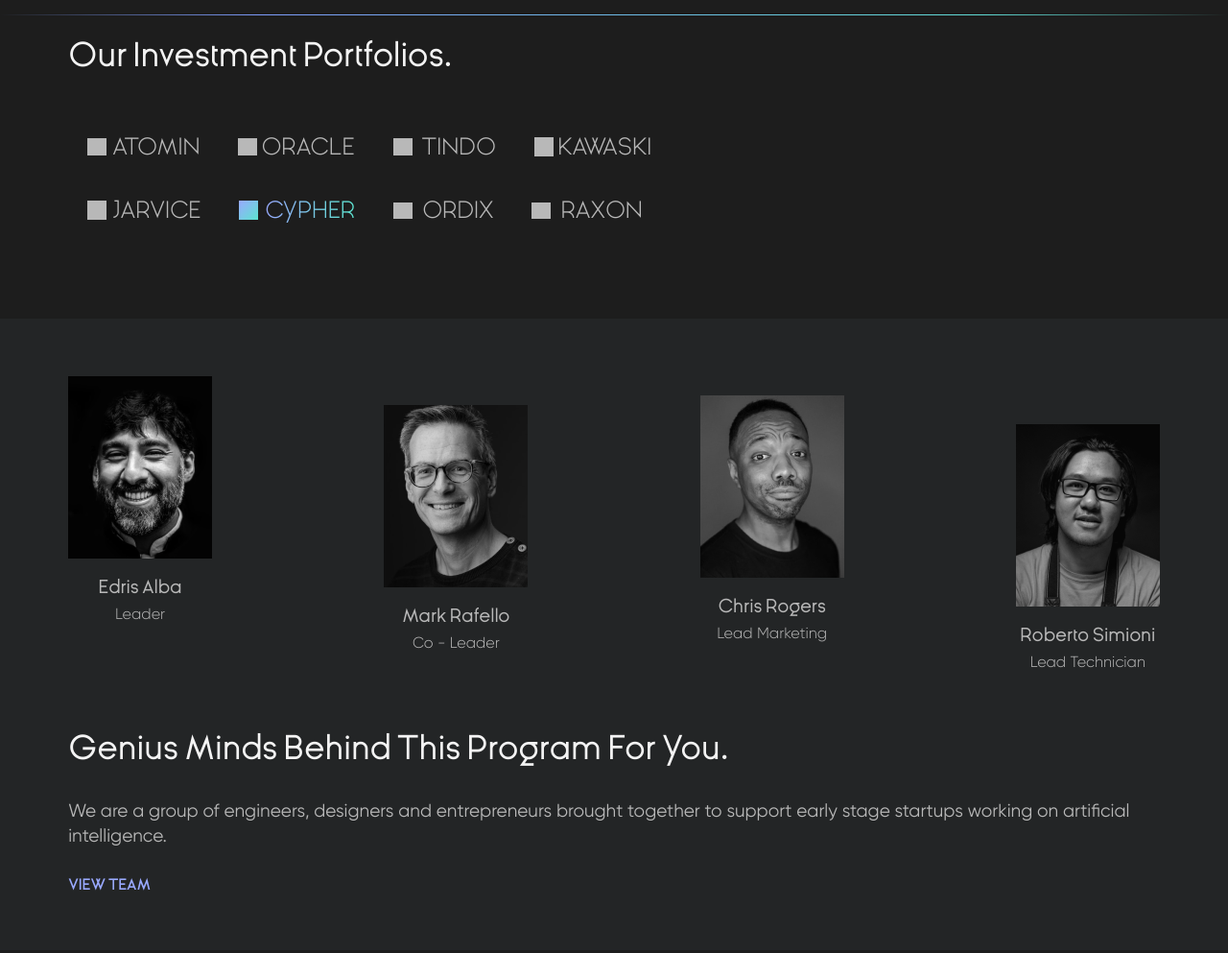
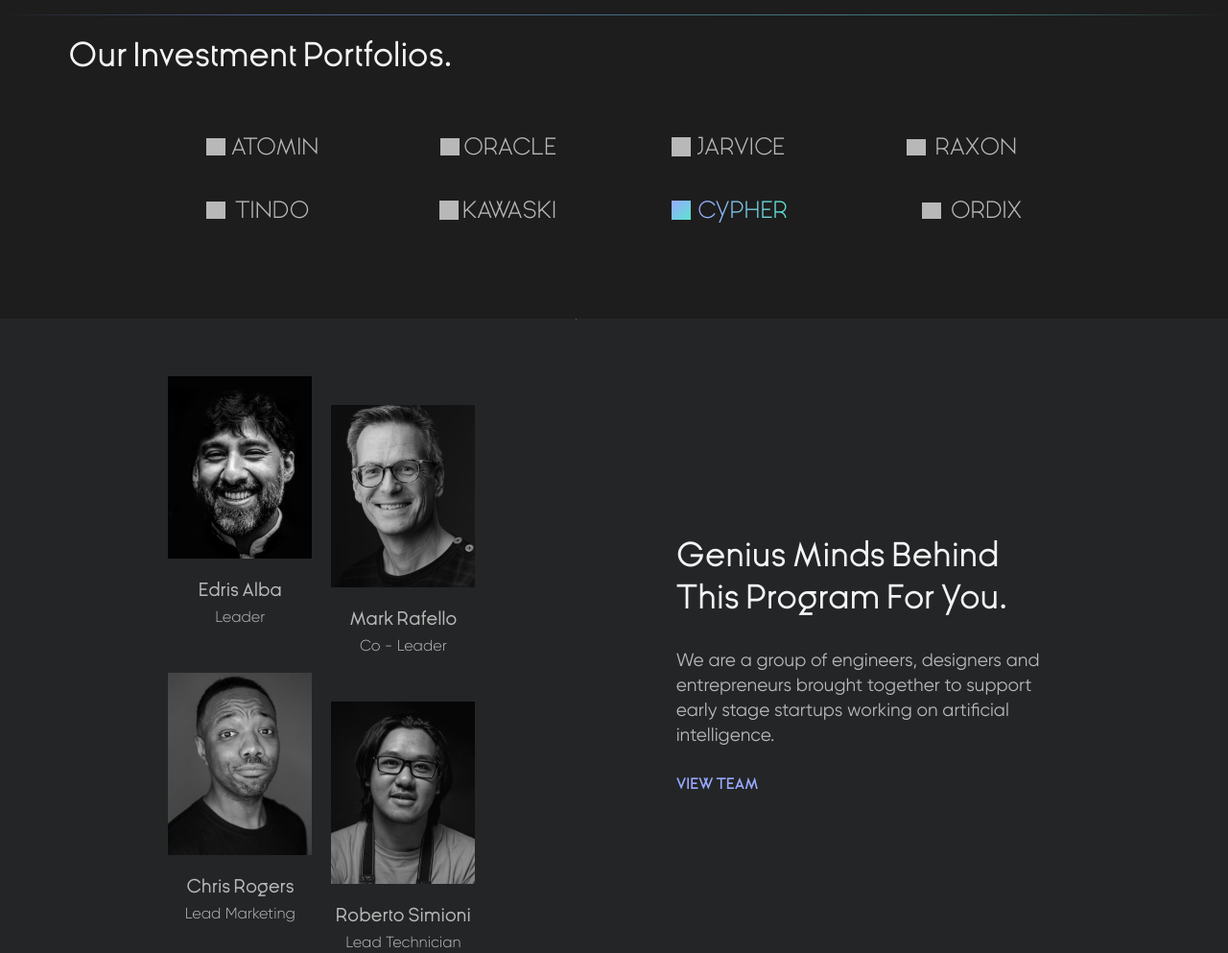
Before and after one commit to starandry/Aries, a website: page page/index.html in a window 1280 px wide. Shown: the part 2620-3613 px from the top of the page at 96% size. Drawn offline with nearby package versions, Linux system fonts and the light colour scheme; files that its build step writes are made by us from their sources; files whose address does not match are found by name.

Commit message:
investments robotics personnel - media

```diff
--- a/components/diversification/_diversification-media.scss
+++ b/components/diversification/_diversification-media.scss
@@ -0,0 +1,124 @@
+@include tablet {
+  .brand-list {
+    @include rowing(center);
+  }
+
+  .divers-list-1, .divers-list-2 {
+    @include sizes(620px);
+  }
+}
+
+@include laptop {
+  .divers-list-1, .divers-list-2 {
+    @include sizes(485px);
+
+    > .diver-top {
+      order: 0;
+    }
+
+    > .diver-middle {
+      order: 2;
+    }
+
+    > .diver-bottom {
+      order: 3;
+    }
+
+    > .diver-special {
+      order: 1;
+    }
+  }
+
+  .link-divers {
+    padding-inline: 60px;
+  }
+}
+
+@include desktop {
+  .divers-title {
+    @include fonts(null, $desktop-font, null, $h2-desktop-line-height);
+    padding-top: 30px;
+  }
+
+  .divers-list-1, .divers-list-2 {
+    @include sizes(50%);
+  }
+
+  .link-divers {
+    padding: 60px;
+  }
+
+  .box-icon-divers {
+    > .icon-divers {
+      @include sizes(30px);
+    }
+  }
+
+  .box-atom {
+    @include sizes(null, 27px);
+
+    > .atom {
+      @include sizes(null, 27.3px);
+    }
+  }
+
+  .box-oracle {
+    @include sizes(null, 28px);
+
+    > .oracle {
+      @include sizes(null, 28.575px);
+    }
+  }
+
+  .box-tindo {
+    @include sizes(null, 27px);
+
+    > .tindo {
+      @include sizes(null, 27.39px);
+    }
+  }
+
+  .box-kawaski {
+    @include sizes(null, 30px);
+
+    > .kawaski {
+      @include sizes(null, 30px);
+    }
+  }
+
+  .text-divers {
+    @include fonts(null, $semi-large-font);
+  }
+
+  .box-jarvice {
+    @include sizes(null, 30px);
+
+    > .jarvice {
+      @include sizes(null, 30px);
+    }
+  }
+
+  .box-cypher {
+    @include sizes(null, 30px);
+
+    > .cypher {
+      @include sizes(null, 30px);
+    }
+  }
+
+  .box-ordix {
+    @include sizes(null, 26px);
+
+    > .ordix {
+      @include sizes(null, 26px);
+    }
+  }
+
+  .box-raxon {
+    @include sizes(null, 25px);
+
+    > .raxon {
+      @include sizes(null, 25.2px);
+    }
+  }
+}
--- a/components/diversification/_diversification.scss
+++ b/components/diversification/_diversification.scss
@@ -17,7 +17,8 @@
 
 .link-divers {
   @include rowing(null, center);
-  padding: 20px;
+  padding: 20px 0;
+  padding-inline: clamp(20px, calc(20px + (80 - 20) * ((100vw - 360px) / (700 - 360))), 80px);
 
   &:hover {
     > .box-icon-divers {
--- a/components/jobs/_jobs-media.scss
+++ b/components/jobs/_jobs-media.scss
@@ -0,0 +1,47 @@
+@include laptop() {
+  .jobs {
+    position: relative;
+  }
+
+  .jobs-title {
+    padding: 30px 0 100px;
+  }
+
+  .wrap-jobs {
+    margin-inline: unset;
+    margin: 0 15% 0 auto;
+    padding: 5% 0 30%;
+  }
+
+  .card-jobs, .link-jobs-card {
+    position: absolute;
+  }
+
+  .card-jobs.-first {
+    top: 10%;
+  }
+
+  .card-jobs.-second {
+    top: 30%;
+  }
+
+  .card-jobs.-third {
+    top: 50%;
+  }
+
+  .link-jobs-card {
+    top: 70%;
+  }
+}
+
+@include desktop {
+  .jobs-title {
+    @include fonts($ginora-sans-regular-font, $desktop-font)
+  }
+
+  .card-jobs {
+    > .inscription-jobs {
+      @include fonts(null, $extra-mini-font);
+    }
+  }
+}
--- a/components/minds/_minds-media.scss
+++ b/components/minds/_minds-media.scss
@@ -0,0 +1,86 @@
+@include laptop {
+  .minds {
+    @include rowing(space-evenly, center);
+  }
+
+  .wrapper-geniuses {
+    > .list-geniuses {
+      padding: 60px 0;
+    }
+  }
+
+  .minds-box {
+    > .minds-info {
+      @include sizes(400px);
+    }
+  }
+}
+
+@include desktop {
+  .team-bg {
+    background-color: $color-grey2;
+  }
+
+  .minds {
+    @include rowing(start);
+    position: relative;
+    padding: 80px 0 100px 0;
+  }
+
+  .minds-box {
+    @include sizes(53%);
+    position: absolute;
+    top: 27%;
+    left: 59%;
+    background-color: $color-grey;
+
+    > .minds-info {
+      padding: 90px 0 60px 70px;
+    }
+  }
+
+  .twilight-spiral {
+    @include sizes(615px, 166px);
+    position: absolute;
+    display: block;
+    top: 20%;
+    left: 59%;
+    z-index: 1;
+  }
+
+  .list-geniuses {
+    @include sizes(566px);
+  }
+
+  .gen-erdis, .gen-chris {
+    padding-top: 85px;
+  }
+
+  .gen-mark, .gen-roberto {
+    padding-top: 0;
+  }
+
+  .genius {
+    > .name {
+      @include fonts(null, $normal-font);
+    }
+  }
+
+  .minds-title {
+    @include fonts(null, $desktop-font, null, $h2-desktop-line-height);
+  }
+
+  .minds-title {
+    @include sizes(375px);
+  }
+
+  .link-minds {
+    > .text-robotics {
+      padding-right: 20px;
+    }
+  }
+
+  .minds-desc {
+    @include sizes(420px);
+  }
+}
--- a/components/minds/_minds.scss
+++ b/components/minds/_minds.scss
@@ -1,5 +1,10 @@
+.wrapper-geniuses {
+  @include rowing(center);
+}
+
 .list-geniuses {
   @include rowing(space-between);
+  @include sizes(320px);
   flex-wrap: wrap;
   padding-top: 60px;
 }
@@ -29,6 +34,10 @@
 
 .gen-roberto {
   padding-top: 50px;
+}
+
+.twilight-spiral {
+  display: none;
 }
 
 .minds-title {
--- a/components/separator/_separator.scss
+++ b/components/separator/_separator.scss
@@ -3,8 +3,8 @@
   background: linear-gradient(
                   to right,
                   $color-clear 0%,
-                  $color-purple3 21.14%,
-                  $color-salad3 80%,
+                  rgba(125, 155, 250, .5) 21.14%,
+                  rgba(96, 219, 212, .5) 80%,
                   $color-clear 100%
   );
 }
@@ -12,7 +12,45 @@
 .separator.-jobs {
   background: linear-gradient(
                   to right,
-                  $color-purple3,
-                  $color-salad3
+                  rgba(125, 155, 250, .5),
+                  rgba(96, 219, 212, .5)
   );
 }
+
+.separator.-vert {
+  display: none;
+}
+
+.separator.-mind {
+  display: none;
+}
+
+@include laptop {
+  .separator.-vert {
+    @include sizes(1px);
+    display: block;
+    align-self: stretch;
+    background: linear-gradient(
+                    to bottom,
+                    rgba(128, 147, 255, 0),
+                    rgba(125, 155, 250, .5) 23.208%,
+                    rgba(96, 219, 212, .5) 85.8125%,
+                    rgba(92, 228, 207, 0) 100%
+    );
+  }
+
+  .separator.-jobs {
+    display: none;
+  }
+}
+
+@include desktop {
+  .separator.-vert {
+    @include sizes(null, unset);
+    margin-left: 55px;
+  }
+
+  .separator.-mind {
+    display: block;
+  }
+}
--- a/page/index.html
+++ b/page/index.html
@@ -168,7 +168,7 @@
         </h2>
         <div class="brand-list">
           <ul class="divers-list-1">
-            <li class="item-divers">
+            <li class="item-divers item-divers-1">
               <a href="" class="link-divers">
                 <p class="box-icon-divers box-atom">
                   <svg class="svg-icon atom icon-divers">
@@ -178,7 +178,7 @@
                 <span class="text-divers text-atom">ATOMIN</span>
               </a>
             </li>
-            <li class="item-divers">
+            <li class="item-divers item-divers-2">
               <a href="" class="link-divers">
                 <p class="box-icon-divers box-oracle">
                   <svg class="svg-icon oracle icon-divers">
@@ -188,7 +188,7 @@
                 <span class="text-divers">ORACLE</span>
               </a>
             </li>
-            <li class="item-divers">
+            <li class="item-divers item-divers-3">
               <a href="" class="link-divers">
                 <p class="box-icon-divers box-tindo">
                   <svg class="svg-icon tindo icon-divers">
@@ -198,7 +198,7 @@
                 <span class="text-divers text-tindo">TINDO</span>
               </a>
             </li>
-            <li class="item-divers">
+            <li class="item-divers item-divers-4">
               <a href="" class="link-divers">
                 <p class="box-icon-divers box-kawaski">
                   <svg class="svg-icon kawaski icon-divers">
@@ -210,7 +210,7 @@
             </li>
           </ul>
           <ul class="divers-list-2">
-            <li class="item-divers">
+            <li class="item-divers diver-top">
               <a href="" class="link-divers">
                 <p class="box-icon-divers box-jarvice">
                   <svg class="svg-icon jarvice icon-divers">
@@ -220,7 +220,7 @@
                 <span class="text-divers text-jarvice">JARVICE</span>
               </a>
             </li>
-            <li class="item-divers">
+            <li class="item-divers diver-middle">
               <a href="" class="link-divers">
                 <p class="box-icon-divers box-cypher active">
                   <svg class="svg-icon cypher icon-divers">
@@ -230,7 +230,7 @@
                 <span class="text-divers active">CYPHER</span>
               </a>
             </li>
-            <li class="item-divers">
+            <li class="item-divers diver-bottom">
               <a href="" class="link-divers">
                 <p class="box-icon-divers box-ordix">
                   <svg class="svg-icon ordix icon-divers">
@@ -240,7 +240,7 @@
                 <span class="text-divers text-ordix">ORDIX</span>
               </a>
             </li>
-            <li class="item-divers">
+            <li class="item-divers diver-special">
               <a href="" class="link-divers">
                 <p class="box-icon-divers box-raxon">
                   <svg class="svg-icon raxon icon-divers">
@@ -255,31 +255,53 @@
       </section>
     </div>   <!--container-->
   </div>   <!--block-->
-  <div class="block _steel-bg">
+  <div class="block _steel-bg team-bg">
     <div class="container">
       <section class="minds">
+        <div class="wrapper-geniuses">
           <ul class="list-geniuses">
-          <li class="genius">
-            <img src="../images/min/edris-alba.png" height="190" width="150" alt="photo"/>
+            <li class="genius gen-erdis">
+              <picture class="edris-alba-photo-wrap">
+                <source srcset="../images/min/edris-alba-desktop.png" media="(min-width: 1440px)"/>
+                <source srcset="../images/min/edris-alba.png" media="(min-width: 360px)"/>
+                <img class="edris-alba" src="../images/min/edris-alba.png" alt="robot in space"/>
+              </picture>
               <span class="name">Edris Alba</span>
               <span class="position">Leader</span>
             </li>
             <li class="genius gen-mark">
-            <img src="../images/min/mark-rafello.png" height="190" width="150" alt="photo"/>
+              <picture class="mark-rafello-photo-wrap">
+                <source srcset="../images/min/mark-rafello-desktop.png" media="(min-width: 1440px)"/>
+                <source srcset="../images/min/mark-rafello.png" media="(min-width: 360px)"/>
+                <img class="mark-rafello" src="../images/min/edris-alba.png" alt="robot in space"/>
+              </picture>
               <span class="name">Mark Rafello</span>
               <span class="position">Co - Leader</span>
             </li>
             <li class="genius gen-chris">
-            <img src="../images/min/chris-rogers.png" height="190" width="150" alt="photo"/>
+              <picture class="chris-rogers-photo-wrap">
+                <source srcset="../images/min/chris-rogers-desktop.png" media="(min-width: 1440px)"/>
+                <source srcset="../images/min/chris-rogers.png" media="(min-width: 360px)"/>
+                <img class="chris-rogers" src="../images/min/edris-alba.png" alt="robot in space"/>
+              </picture>
               <span class="name">Chris Rogers</span>
               <span class="position">Lead Marketing</span>
             </li>
             <li class="genius gen-roberto">
-            <img src="../images/min/roberto-simioni.png" height="190" width="150" alt="photo"/>
+              <picture class="roberto-simioni-photo-wrap">
+                <source srcset="../images/min/roberto-simioni-desktop.png" media="(min-width: 1440px)"/>
+                <source srcset="../images/min/roberto-simioni.png" media="(min-width: 360px)"/>
+                <img class="chris-rogers" src="../images/min/edris-alba.png" alt="robot in space"/>
+              </picture>
               <span class="name">Roberto Simioni</span>
               <span class="position">Lead Technician</span>
             </li>
           </ul>
+        </div>  <!--wrapper-geniuses-->
+        <div class="separator -vert"></div>
+        <img class="twilight-spiral" src="../images/twilight-spirals.png" alt="spiral night"/>
+        <div class="minds-box">
+          <div class="minds-info">
             <h2 class="minds-title">
               Genius Minds Behind This Program For You.
             </h2>
@@ -292,8 +314,11 @@
                 <use xlink:href="#svg-icon-arrow-right-green"></use>
               </svg>
             </a>
+          </div>  <!--minds-info-->
+        </div>  <!--minds-box-->
       </section>
     </div>    <!--container-->
+    <div class="separator -mind"></div>  <!--separator-->
   </div>   <!--block-->
   <div class="block _grey-bg">
     <section class="jobs">
@@ -360,14 +385,14 @@
             </li>
           </ul>
         </div>   <!--wrap-jobs-->
-        <div class="card-jobs">
+        <div class="card-jobs -first">
           <span class="inscription-jobs">KAWASKI</span>
           <a href="#" class="link-card-jobs">
             <h3 class="card-title-jobs">
               Sales Intern -  Right<br />
               Hand To The COO.
             </h3>
-            <svg class="svg-icon green-long-right-arrow">
+            <svg class="svg-icon green-long-right-arrow arrow-internship">
               <use xlink:href="#svg-icon-green-long-right-arrow"></use>
             </svg>
           </a>
@@ -378,14 +403,14 @@
       </div>   <!--container-->
       <div class="separator -jobs"></div>  <!--separator-->
       <div class="container">
-        <div class="card-jobs">
+        <div class="card-jobs -second">
           <span class="inscription-jobs">CYPHER</span>
           <a href="#" class="link-card-jobs">
             <h3 class="card-title-jobs active-title-jobs">
               Head Of Growth -<br />
               Medical Device Startup
             </h3>
-            <svg class="svg-icon green-long-right-arrow">
+            <svg class="svg-icon green-long-right-arrow arrow-fulltime">
               <use xlink:href="#svg-icon-green-long-right-arrow"></use>
             </svg>
           </a>
@@ -396,14 +421,14 @@
       </div>   <!--container-->
       <div class="separator -jobs"></div>  <!--separator-->
       <div class="container">
-        <div class="card-jobs">
+        <div class="card-jobs -third">
           <span class="inscription-jobs">KAWASKI</span>
           <a href="#" class="link-card-jobs">
             <h3 class="card-title-jobs">
               Software Developer -<br />
               Robot Systems
             </h3>
-            <svg class="svg-icon green-long-right-arrow">
+            <svg class="svg-icon green-long-right-arrow arrow-developer">
               <use xlink:href="#svg-icon-green-long-right-arrow"></use>
             </svg>
           </a>
```
Also changed, not shown: components/jobs/_jobs.scss (+13 -1 lines), images/chris-rogers-desktop.png (added), images/edris-alba-desktop.png (added), images/mark-rafello-desktop.png (added), images/roberto-simioni-desktop.png (added), images/twilight-spirals.png (added). Lines whose indentation alone changed are shown as unchanged.
